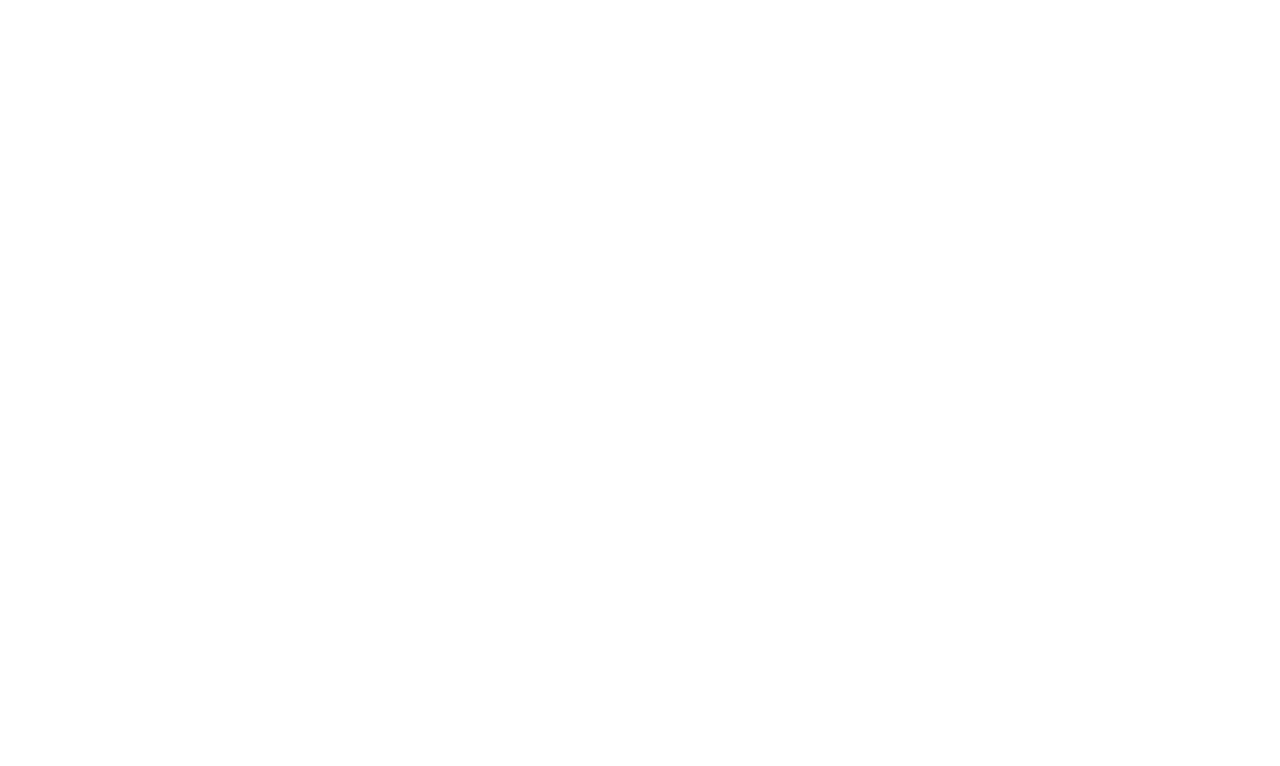
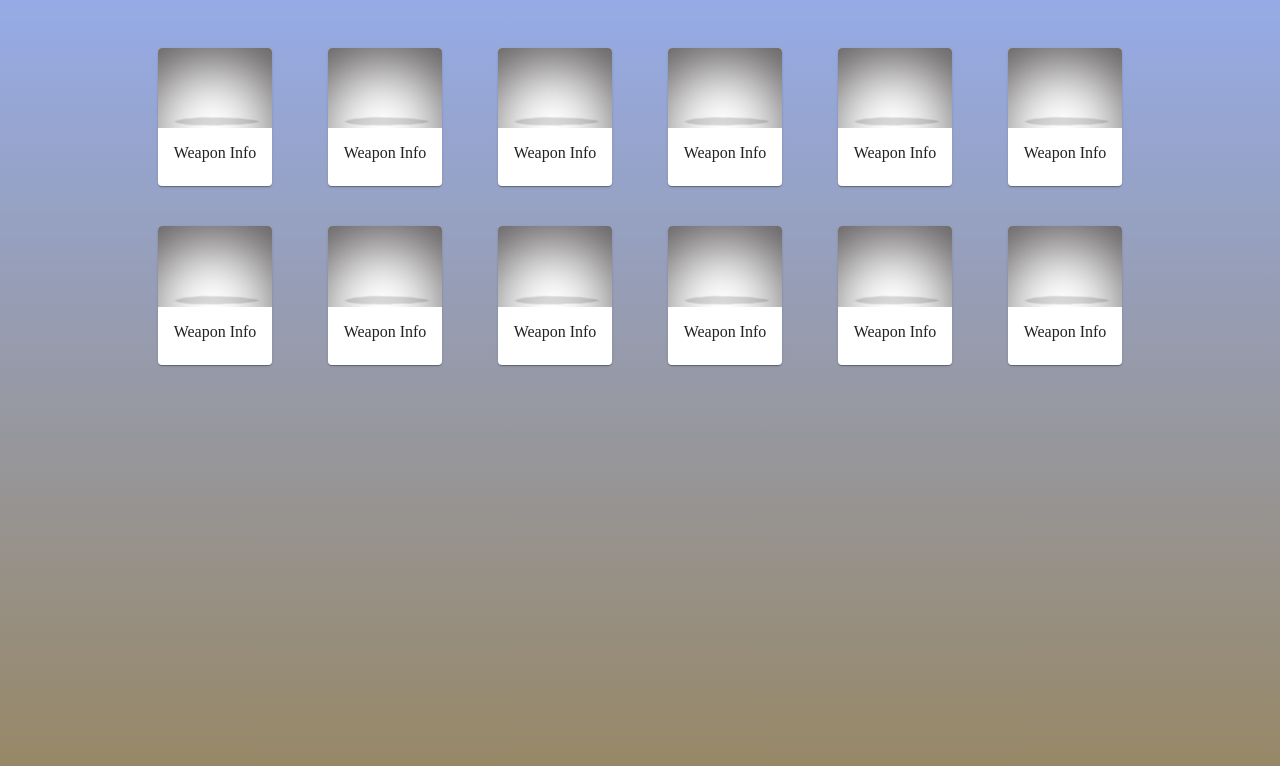
Before and after one commit to RakuTheSenpai/CsGoViewer, a React (Create React App) app: page / in a window 1280 px wide. Shown: the top 766 px of the page. Built offline with nearby package versions, Linux system fonts and the light colour scheme.

Commit message:
place holders for cards finished, weapons grid finished.

```diff
--- a/package.json
+++ b/package.json
@@ -3,6 +3,7 @@
   "version": "0.1.0",
   "private": true,
   "dependencies": {
+    "@material-ui/core": "^4.10.2",
     "@testing-library/jest-dom": "^4.2.4",
     "@testing-library/react": "^9.5.0",
     "@testing-library/user-event": "^7.2.1",
--- a/src/App.js
+++ b/src/App.js
@@ -1,10 +1,18 @@
 import React from 'react'
 import logo from './logo.svg'
+import WeaponGrid from './WeaponGrid/WeaponGrid'
+import { Grid } from '@material-ui/core'
 
 function App() {
   return (
-    <div>
-    </div>
+    <Grid
+      container
+      justify="center"
+      alignItems="center"
+      style={{ padding: 20 }}
+    >
+      <WeaponGrid />
+    </Grid>
   )
 }
 
--- a/src/WeaponCard/WeaponCard.js
+++ b/src/WeaponCard/WeaponCard.js
@@ -1,8 +1,23 @@
 import React from 'react'
+import { Grid, Card, CardMedia, CardContent } from '@material-ui/core'
 
 function WeaponCard() {
     return (
-        <div></div>
+        <Grid
+            container
+            item xs={2}
+            justify="center"
+            alignItems="center"
+            style={{ padding: 20 }}
+        >
+            <Card>
+                <CardMedia style={{ height: 0, paddingTop: '70%', backgroundSize: 'cover' }}
+                    image={require('../Assets/background.jpg')} />
+                <CardContent>
+                    Weapon Info
+                </CardContent>
+            </Card>
+        </Grid>
     )
 }
 export default WeaponCard
--- a/src/WeaponGrid/WeaponGrid.js
+++ b/src/WeaponGrid/WeaponGrid.js
@@ -1,9 +1,29 @@
 import React from 'react'
+import { Grid } from '@material-ui/core'
+import WeaponCard from '../WeaponCard/WeaponCard'
+
 
 function WeaponGrid() {
     return (
-        <div>
-        </div>
+        <Grid
+            container
+            item xs={10}
+            justify="center"
+            alignItems="center"
+        >
+            <WeaponCard />
+            <WeaponCard />
+            <WeaponCard />
+            <WeaponCard />
+            <WeaponCard />
+            <WeaponCard />
+            <WeaponCard />
+            <WeaponCard />
+            <WeaponCard />
+            <WeaponCard />
+            <WeaponCard />
+            <WeaponCard />
+        </Grid>
     )
 }
 export default WeaponGrid
--- a/src/index.css
+++ b/src/index.css
@@ -0,0 +1,3 @@
+body{
+  background: linear-gradient(#96abe6,#978661) fixed;
+}
```
Also changed, not shown: src/Assets/background.jpg (added), 1 other file (tests, documents, lock files or other folders).
